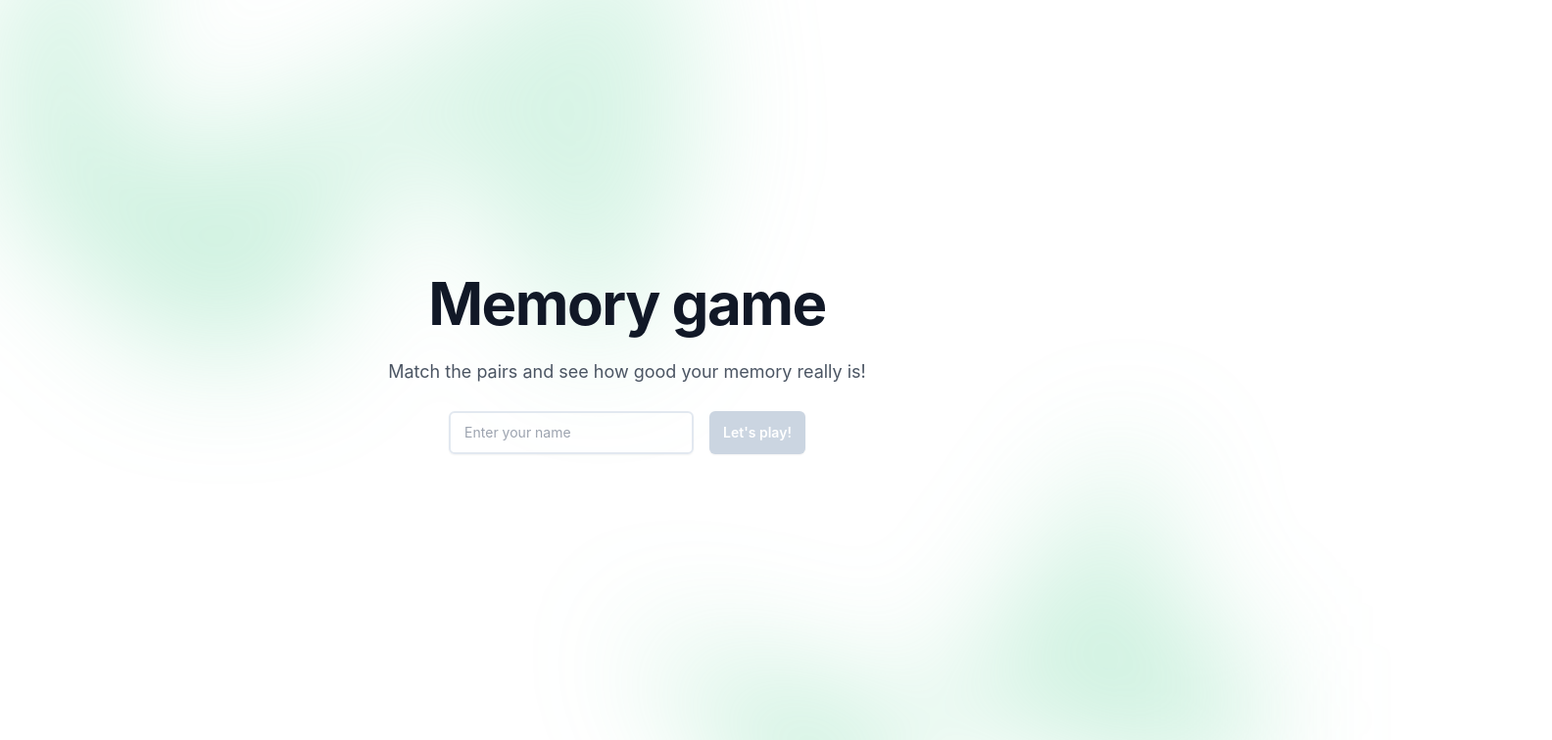
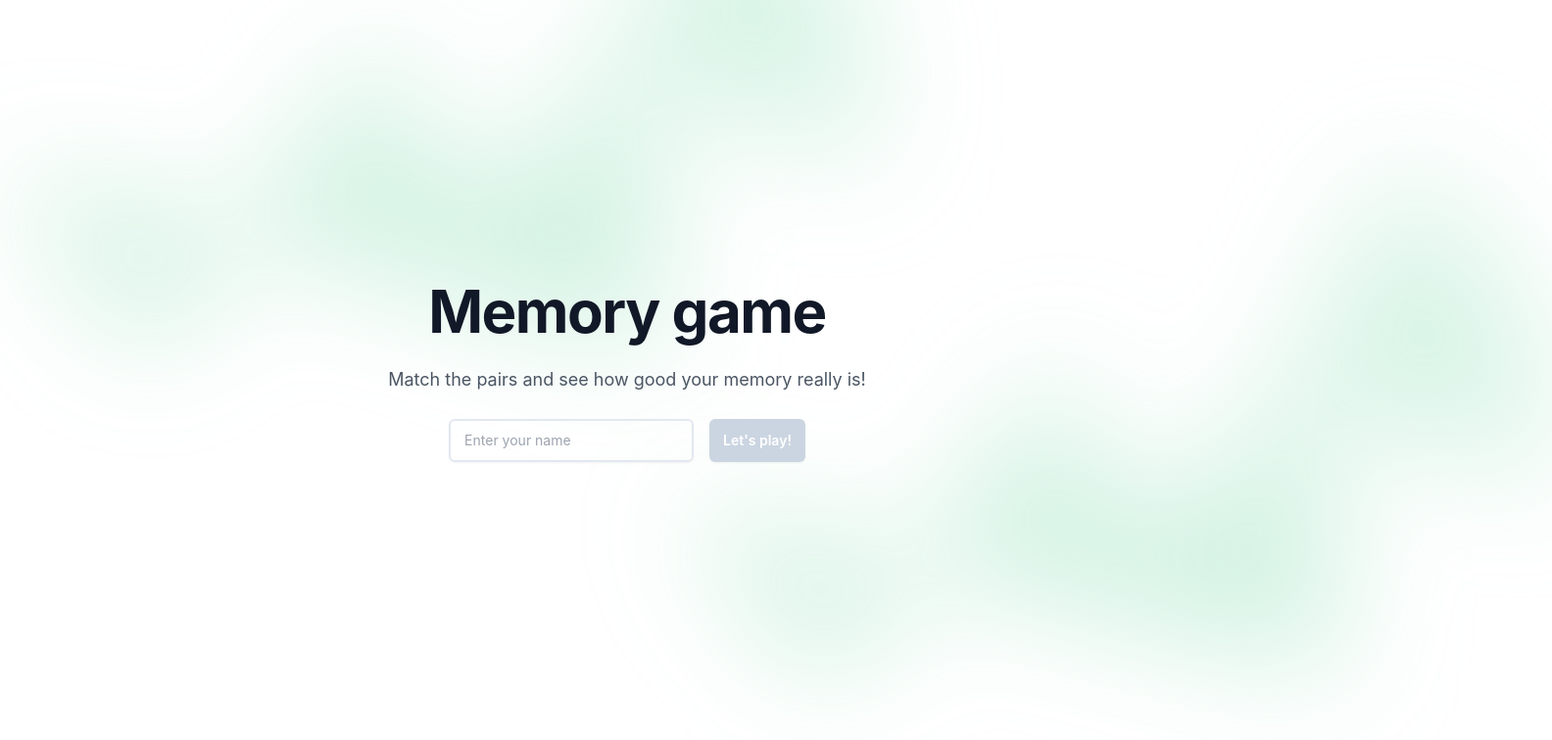
Before and after one commit to victoriarodriguezz/memory-game, a React (Create React App) app: page / in a window 1280 px wide. Shown: the top 756 px of the page at 98% size, 1584 px wide, since content can reach past the window. Built offline with nearby package versions, Linux system fonts and the light colour scheme.

Commit message:
feat(MainLayout): add scss and test file

```diff
--- a/src/layouts/MainLayout.jsx
+++ /dev/null
@@ -1,39 +0,0 @@
-import { Outlet } from 'react-router-dom';
-
-const MainLayout = () => {
-    return (
-        <div className="bg-white">
-            <div className="relative isolate px-6 pt-14 lg:px-8">
-                <div
-                    className="absolute inset-x-0 -top-40 -z-10 transform-gpu overflow-hidden blur-3xl sm:-top-80"
-                    aria-hidden="true"
-                >
-                    <div
-                        className="relative left-[calc(50%-11rem)] aspect-[1155/678] w-[36.125rem] -translate-x-1/2 rotate-[30deg] bg-gradient-to-tr from-[#3dc681] to-[#88ddb3] opacity-30 sm:left-[calc(50%-30rem)] sm:w-[72.1875rem]"
-                        style={{
-                            clipPath:
-                                'polygon(74.1% 44.1%, 100% 61.6%, 97.5% 26.9%, 85.5% 0.1%, 80.7% 2%, 72.5% 32.5%, 60.2% 62.4%, 52.4% 68.1%, 47.5% 58.3%, 45.2% 34.5%, 27.5% 76.7%, 0.1% 64.9%, 17.9% 100%, 27.6% 76.8%, 76.1% 97.7%, 74.1% 44.1%)',
-                        }}
-                    />
-                </div>
-
-                <Outlet />
-
-                <div
-                    className="absolute inset-x-0 top-[calc(100%-13rem)] -z-10 transform-gpu overflow-hidden blur-3xl sm:top-[calc(100%-30rem)]"
-                    aria-hidden="true"
-                >
-                    <div
-                        className="relative left-[calc(50%+3rem)] aspect-[1155/678] w-[36.125rem] -translate-x-1/2 bg-gradient-to-tr from-[#3dc681] to-[#88ddb3] opacity-30 sm:left-[calc(50%+36rem)] sm:w-[72.1875rem]"
-                        style={{
-                            clipPath:
-                                'polygon(74.1% 44.1%, 100% 61.6%, 97.5% 26.9%, 85.5% 0.1%, 80.7% 2%, 72.5% 32.5%, 60.2% 62.4%, 52.4% 68.1%, 47.5% 58.3%, 45.2% 34.5%, 27.5% 76.7%, 0.1% 64.9%, 17.9% 100%, 27.6% 76.8%, 76.1% 97.7%, 74.1% 44.1%)',
-                        }}
-                    />
-                </div>
-            </div>
-        </div>
-    );
-};
-
-export default MainLayout;
--- /dev/null
+++ b/src/layouts/MainLayout/MainLayout.jsx
@@ -0,0 +1,27 @@
+import React from 'react';
+import { Outlet } from 'react-router-dom';
+import './MainLayout.styles.scss';
+
+const MainLayout = () => {
+    return (
+        <div className="main-layout" data-testid="main-layout">
+            <div
+                aria-hidden="true"
+                className="main-layout__blur-container"
+            >
+                <div className="main-layout__blur-container__blur rotate-1" />
+            </div>
+
+            <Outlet />
+
+            <div
+                aria-hidden="true"
+                className="main-layout__blur-container top-1/4"
+            >
+                <div className="main-layout__blur-container__blur left-[calc(50%+3rem)]" />
+            </div>
+        </div>
+    );
+};
+
+export default MainLayout;
--- /dev/null
+++ b/src/layouts/MainLayout/MainLayout.styles.scss
@@ -0,0 +1,33 @@
+.main-layout {
+    background-color: #fff;
+    position: relative;
+    isolation: isolate;
+    padding: 2rem 1rem 0 1rem;
+
+    &__blur-container {
+        position: absolute;
+        left: 0px;
+        right: 0px;
+        z-index: -10;
+        top: -10rem;
+        transform: scaleX(1) scaleY(1);
+        filter: blur(64px);
+
+        &__blur {
+            position: relative;
+            opacity: 0.3;
+            width: 70%;
+            aspect-ratio: 1155/678;
+            transform: scaleX(1) scaleY(1);
+            background-image: linear-gradient(to top right, #3dc681, #88ddb3);
+            clip-path: polygon(74.1% 44.1%, 100% 61.6%, 97.5% 26.9%, 85.5% 0.1%, 80.7% 2%, 72.5% 32.5%, 60.2% 62.4%, 52.4% 68.1%, 47.5% 58.3%, 45.2% 34.5%, 27.5% 76.7%, 0.1% 64.9%, 17.9% 100%, 27.6% 76.8%, 76.1% 97.7%, 74.1% 44.1%);
+        }
+    }
+}
+
+
+@media (min-width: 1024px) {
+    .main-layout {
+        padding: 4rem 2rem 0 2rem;
+    }
+}
--- /dev/null
+++ b/src/layouts/MainLayout/index.js
@@ -0,0 +1 @@
+export { default } from './MainLayout';
--- a/src/routes/index.js
+++ b/src/routes/index.js
@@ -4,8 +4,6 @@ import { Navigate, useRoutes } from 'react-router-dom';
 import LoadingScreen from '../components/LoadingScreen';
 // layouts
 import MainLayout from '../layouts/MainLayout';
-
-// ----------------------------------------------------------------------
 
 const Loadable = (Component) => (props) => {
     return (
@@ -14,8 +12,6 @@ const Loadable = (Component) => (props) => {
         </Suspense>
     );
 };
-
-// ----------------------------------------------------------------------
 
 export default function Router() {
     return useRoutes([
```
Also changed, not shown: 1 other file (tests, documents, lock files or other folders).
